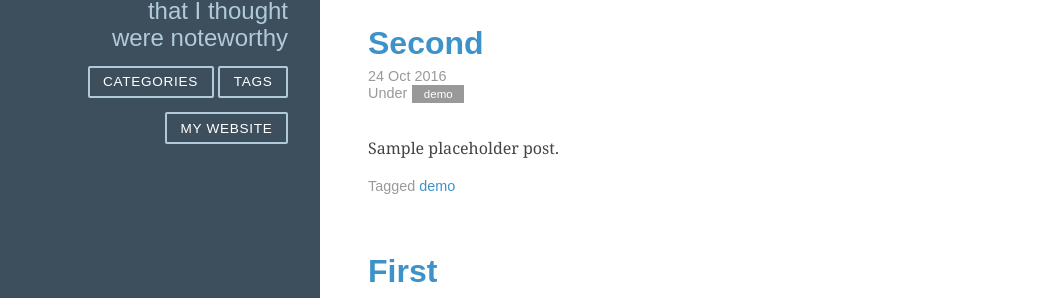
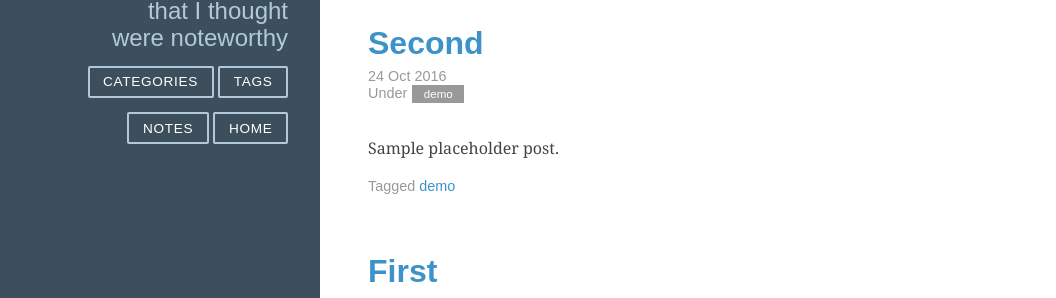
Before and after one commit to monaqvi/monaqvi.github.io, a Jekyll site: the page built from notes/index.html, in a window 1280 px wide. Shown: the part 296-594 px from the top of the page, without its empty margins (0-1056 px from the left). Built offline with Jekyll 4.4.1, drawn with Linux system fonts in a browser that asks for light colours; nearby versions of some CDN libraries; the list of posts is cut into pages by our own code; comment, search, counter and statistics services are not loaded.

Commit message:
Add notes sidebar button

```diff
--- a/_layouts/blog.html
+++ b/_layouts/blog.html
@@ -24,15 +24,22 @@
           </h2>
           <nav class="nav">
             <ul class="nav-list">
+              <span class="avoidwrap">
                 <li class="nav-item">
                   <a class="pure-button" href="./categories">Categories</a>
                 </li>
                 <li class="nav-item">
                   <a class="pure-button" href="./tags">Tags</a>
                 </li>
+              </span>
+              <span>
                 <li class="nav-item">
-                <a class="pure-button" href="/">My website</a>
+                  <a class="pure-button" href="/notes">Notes</a>
                 </li>
+                <li class="nav-item">
+                  <a class="pure-button" href="/">Home</a>
+                </li>
+              </span>
             </ul>
           </nav>
         </div>
--- a/assets/blog/css/style.css
+++ b/assets/blog/css/style.css
@@ -17,7 +17,7 @@ h3 {
   font-weight: 100;
 }
 
-span.avoidwrap {
+.avoidwrap {
   display: inline-block;
 }
 
```
Lines whose indentation alone changed are shown as unchanged.
